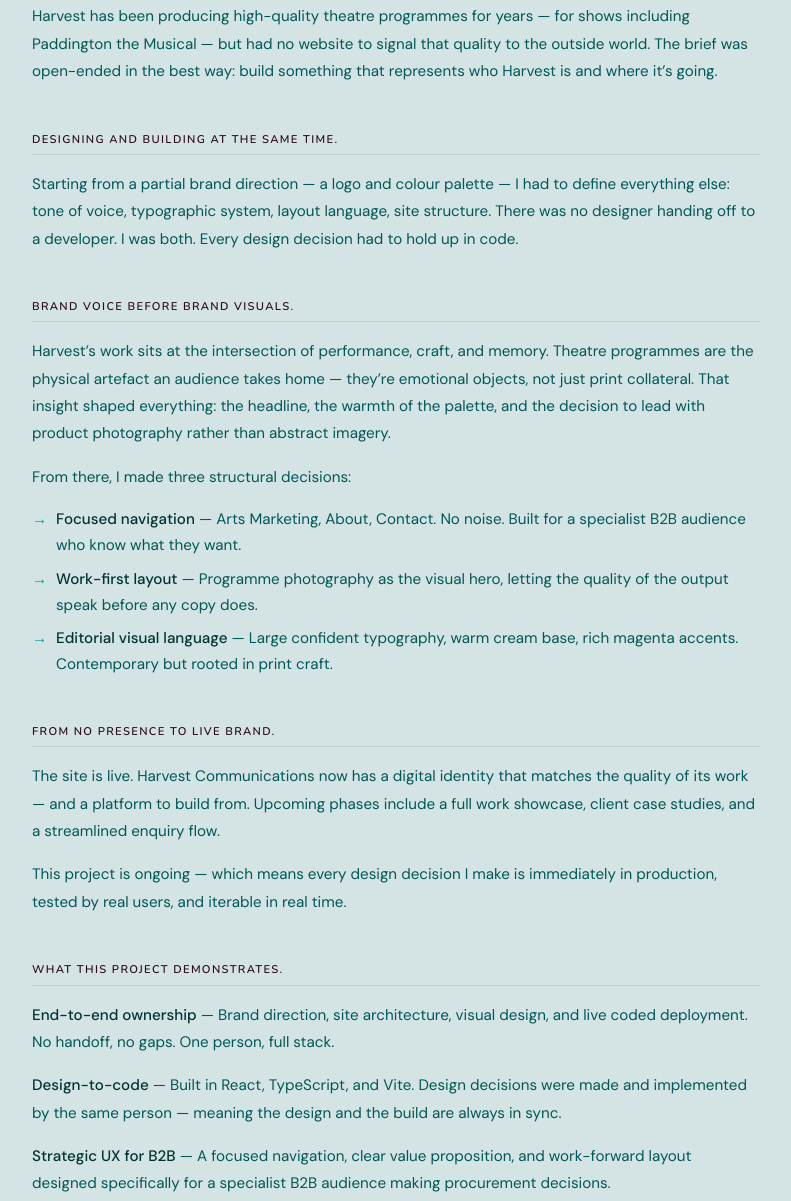
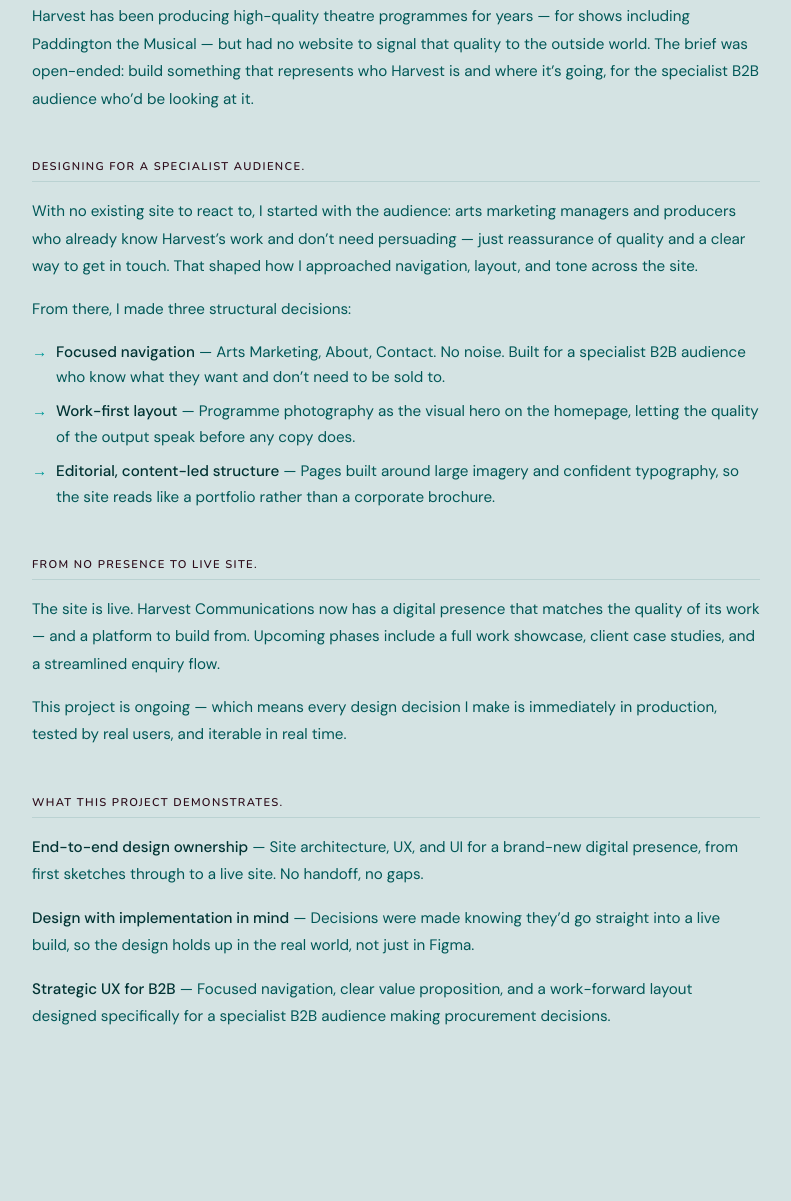
Before and after one commit to charlieloughran/charlie-portfolio, an Astro site: page /projects/harvest in a window 1280 px wide. Shown: the part 1531-2732 px from the top of the page, without its empty margins (406-1197 px from the left). Built offline with nearby package versions, Linux system fonts and the light colour scheme; Astro itself is replaced by a stand-in of ours; a web font is replaced by a local one.

Commit message:
Refocus Harvest case study on website UX/UI design

```diff
--- a/src/content/projects/Harvest.md
+++ b/src/content/projects/Harvest.md
@@ -17,65 +17,48 @@ tags:
   - React
   - TypeScript
 focusAreas:
-  ux-design: 3
+  ux-design: 2
   digital-design: 1
   web-ui-design: 1
-  brand-print: 1
-role: Creative Designer & Marketing Lead
+  brand: 4
+  print: 4
+role: UX/UI Designer
 tools: Figma, React, TypeScript, Vite
 status: Live — ongoing
 timeline: Ongoing
 metrics: []
 ---
 
-## Building a company's digital identity from nothing.
+## Building a company's digital presence from nothing.
 
-Harvest Communications produces theatre programmes for West End and touring productions — but had no website to show for it. I joined as Creative Designer and built their digital presence from the ground up: brand direction, site architecture, visual design, and a live React build.
+Harvest Communications produces theatre programmes for West End and touring productions — but had no website to show for it. I joined to design their site from the ground up: site architecture, UX, and UI, taking it from a blank canvas to a live website.
 
-
-
-
-
-![Harvest Communications homepage — live site designed and built in React/Vite/TypeScript.](/images/HarvestHomepage.png)
-
-
+![Harvest Communications homepage — live site, designed from the ground up.](/images/HarvestHomepage.png)
 
 ## A specialist agency with no digital presence.
 
-Harvest has been producing high-quality theatre programmes for years — for shows including Paddington the Musical — but had no website to signal that quality to the outside world. The brief was open-ended in the best way: build something that represents who Harvest is and where it's going.
+Harvest has been producing high-quality theatre programmes for years — for shows including Paddington the Musical — but had no website to signal that quality to the outside world. The brief was open-ended: build something that represents who Harvest is and where it's going, for the specialist B2B audience who'd be looking at it.
 
+## Designing for a specialist audience.
 
-
-## Designing and building at the same time.
-
-Starting from a partial brand direction — a logo and colour palette — I had to define everything else: tone of voice, typographic system, layout language, site structure. There was no designer handing off to a developer. I was both. Every design decision had to hold up in code.
-
-
-
-## Brand voice before brand visuals.
-
-Harvest's work sits at the intersection of performance, craft, and memory. Theatre programmes are the physical artefact an audience takes home — they're emotional objects, not just print collateral. That insight shaped everything: the headline, the warmth of the palette, and the decision to lead with product photography rather than abstract imagery.
+With no existing site to react to, I started with the audience: arts marketing managers and producers who already know Harvest's work and don't need persuading — just reassurance of quality and a clear way to get in touch. That shaped how I approached navigation, layout, and tone across the site.
 
 From there, I made three structural decisions:
 
-- **Focused navigation** — Arts Marketing, About, Contact. No noise. Built for a specialist B2B audience who know what they want.
-- **Work-first layout** — Programme photography as the visual hero, letting the quality of the output speak before any copy does.
-- **Editorial visual language** — Large confident typography, warm cream base, rich magenta accents. Contemporary but rooted in print craft.
+- **Focused navigation** — Arts Marketing, About, Contact. No noise. Built for a specialist B2B audience who know what they want and don't need to be sold to.
+- **Work-first layout** — Programme photography as the visual hero on the homepage, letting the quality of the output speak before any copy does.
+- **Editorial, content-led structure** — Pages built around large imagery and confident typography, so the site reads like a portfolio rather than a corporate brochure.
 
+## From no presence to live site.
 
-
-## From no presence to live brand.
-
-The site is live. Harvest Communications now has a digital identity that matches the quality of its work — and a platform to build from. Upcoming phases include a full work showcase, client case studies, and a streamlined enquiry flow.
+The site is live. Harvest Communications now has a digital presence that matches the quality of its work — and a platform to build from. Upcoming phases include a full work showcase, client case studies, and a streamlined enquiry flow.
 
 This project is ongoing — which means every design decision I make is immediately in production, tested by real users, and iterable in real time.
 
-
-
 ## What this project demonstrates.
 
-**End-to-end ownership** — Brand direction, site architecture, visual design, and live coded deployment. No handoff, no gaps. One person, full stack.
+**End-to-end design ownership** — Site architecture, UX, and UI for a brand-new digital presence, from first sketches through to a live site. No handoff, no gaps.
 
-**Design-to-code** — Built in React, TypeScript, and Vite. Design decisions were made and implemented by the same person — meaning the design and the build are always in sync.
+**Design with implementation in mind** — Decisions were made knowing they'd go straight into a live build, so the design holds up in the real world, not just in Figma.
 
-**Strategic UX for B2B** — A focused navigation, clear value proposition, and work-forward layout designed specifically for a specialist B2B audience making procurement decisions.
+**Strategic UX for B2B** — Focused navigation, clear value proposition, and a work-forward layout designed specifically for a specialist B2B audience making procurement decisions.
```
